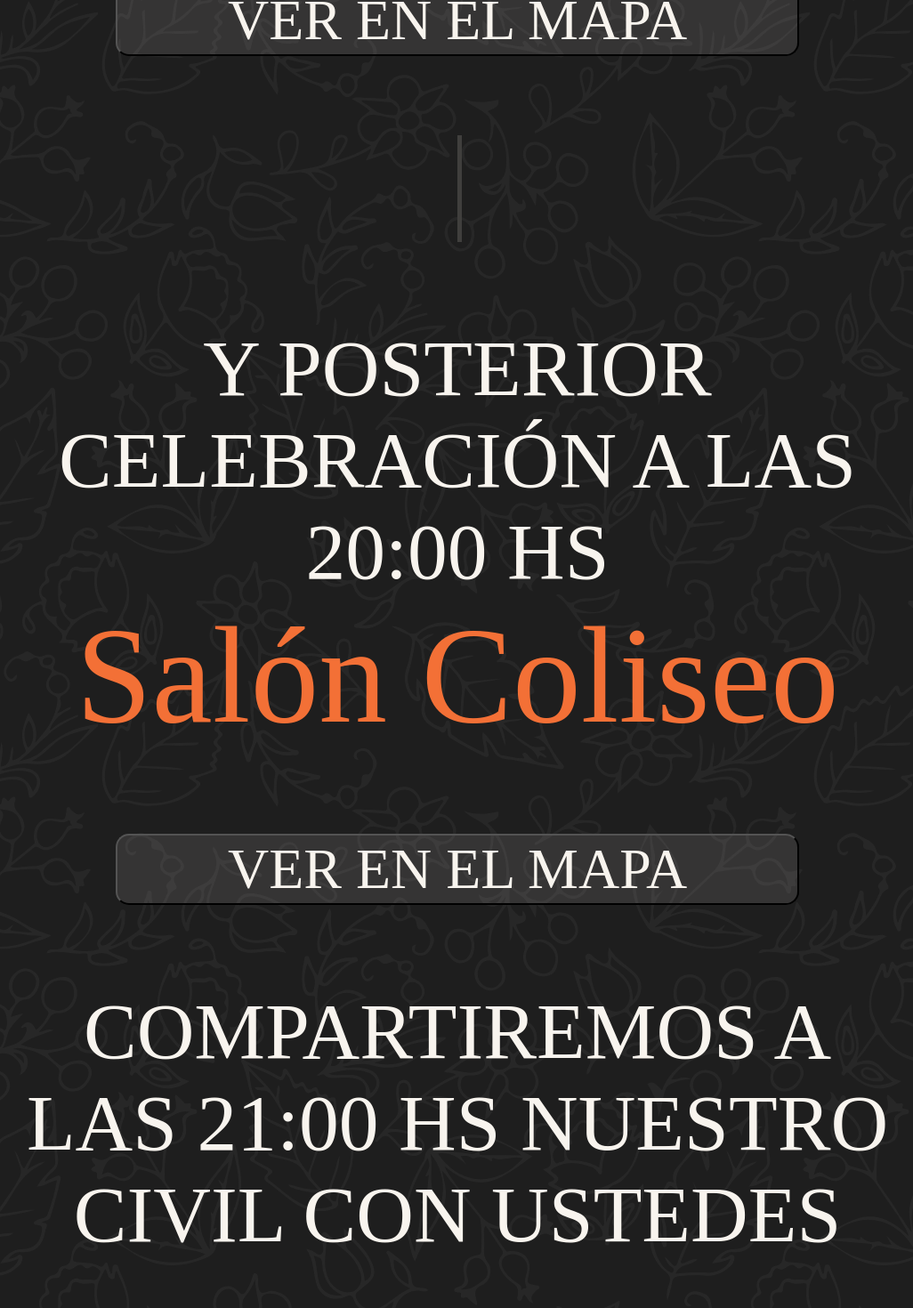
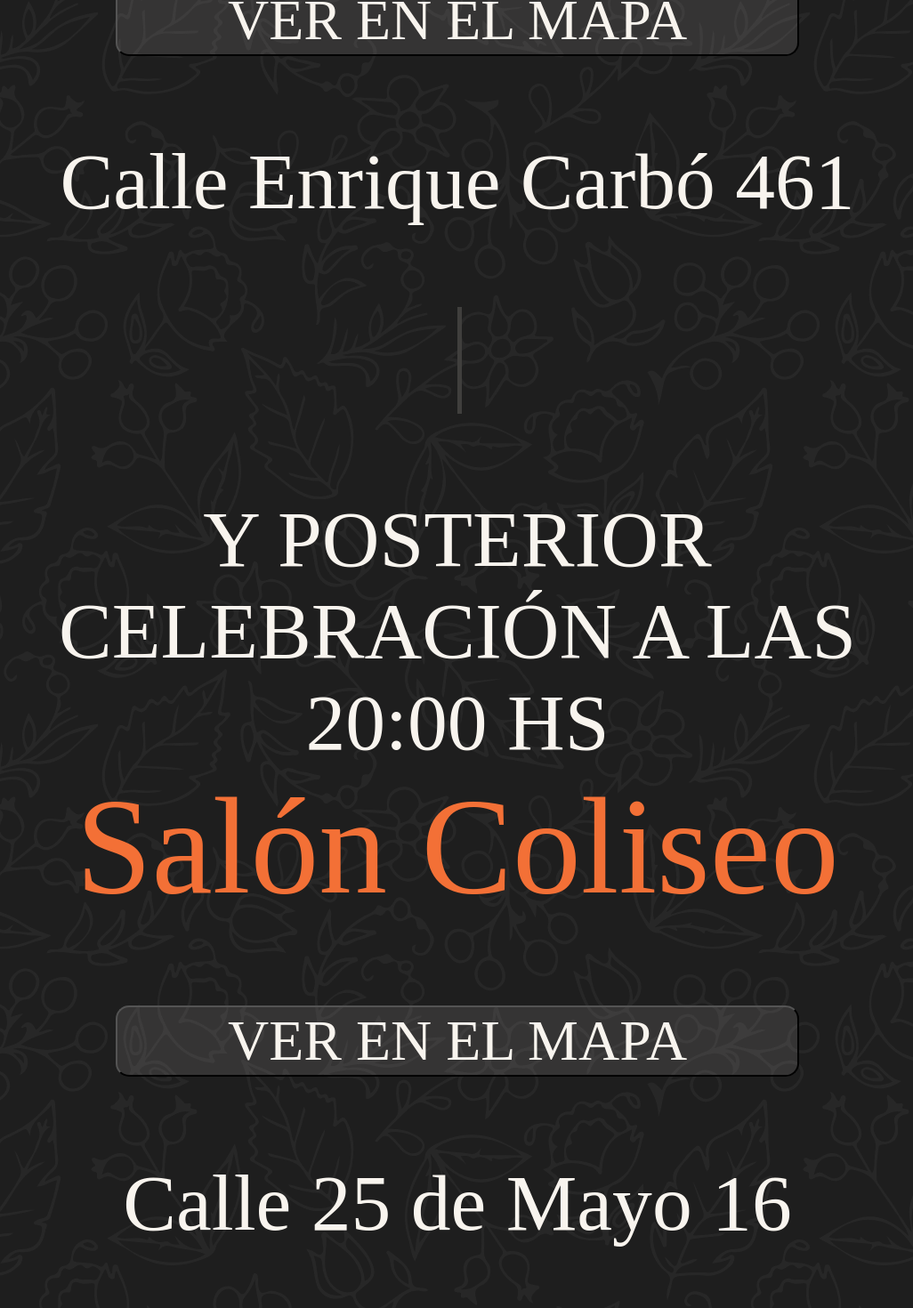
Before and after one commit to julian-cabrera/our-wedding-invitation, a React (Create React App) app: page / in a window 1280 px wide. Shown: the part 3845-5315 px from the top of the page at 89% size, without its empty margins (126-1152 px from the left). Built offline with nearby package versions, Linux system fonts and the light colour scheme; a web font is replaced by a local one.

Commit message:
update 240901

```diff
--- a/src/css/global.css
+++ b/src/css/global.css
@@ -65,12 +65,9 @@
 }
 
 footer {
-  position: fixed;
-  margin: 0 auto;
-  left: 50%;
-  bottom: 2%;
-  width: 75%;
-  transform: translate(-50%);
+  display: block;
+  margin: auto;
+  margin-top: 15vh;
 }
 
 /* CLASSES */
--- a/src/routes/App.tsx
+++ b/src/routes/App.tsx
@@ -33,7 +33,7 @@
         hasButton={true}
         btnText="VER EN EL MAPA"
         btnLink="https://maps.app.goo.gl/2qSYKCuKoPFduVVr8"
-        subText=""
+        subText="Calle Enrique Carbó 461"
       />
       <ContentBlock
         text={"Y POSTERIOR CELEBRACIÓN A LAS 20:00 HS"}
@@ -41,7 +41,7 @@
         hasButton={true}
         btnText="VER EN EL MAPA"
         btnLink="https://maps.app.goo.gl/zmnyLGartMDkGjmy7"
-        subText="COMPARTIREMOS A LAS 21:00 HS NUESTRO CIVIL CON USTEDES"
+        subText={`Calle 25 de Mayo 16\n\nCOMPARTIREMOS A LAS 21:00 HS NUESTRA UNIÓN CIVIL CON USTEDES`}
       />
 
       <Picture namePath="marriage-photo" alt="" caption="" />
```
Also changed, not shown: 1 other file (tests, documents, lock files or other folders).
